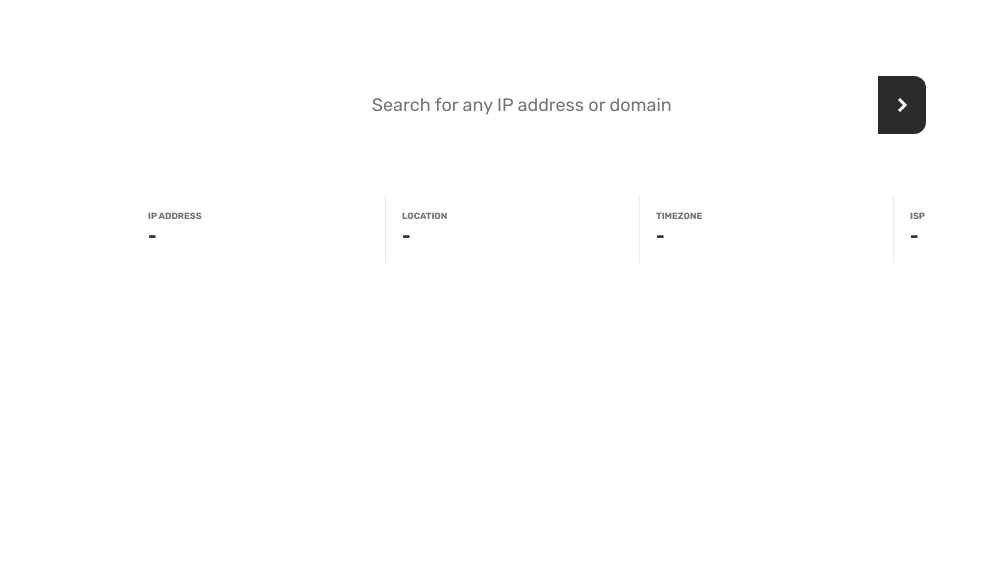
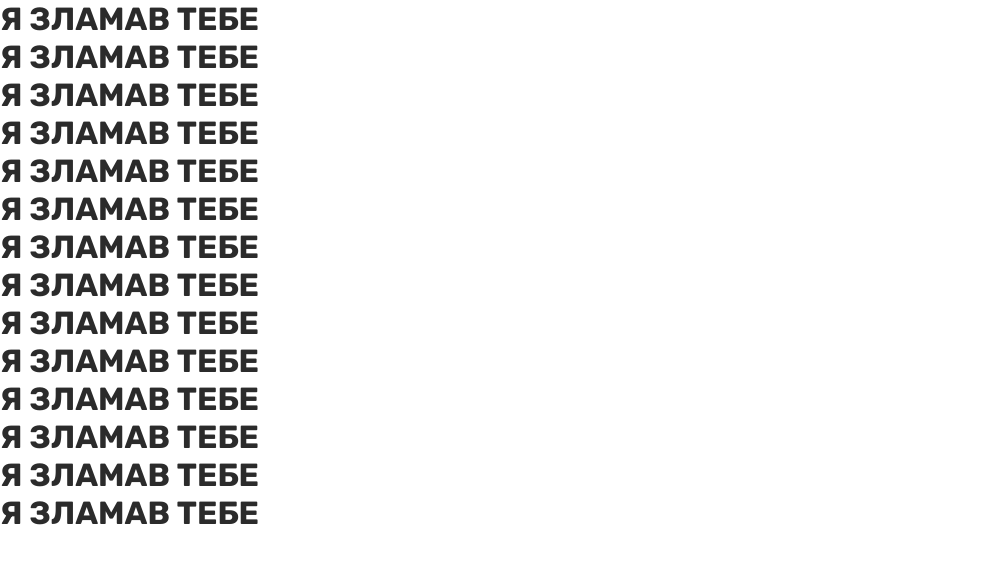
Before and after one commit to beautifulest/ip, a website: page z0yera/index.html in a window 1280 px wide. Shown: the whole page, without its empty margins (0-988 px from the left). Drawn offline with nearby package versions, Linux system fonts and the light colour scheme; no server answers.

Commit message:
Update index.html

```diff
--- a/z0yera/index.html
+++ b/z0yera/index.html
@@ -16,48 +16,25 @@
 
   <link rel="stylesheet" href="./styles.css">
 
-  <title>Frontend Mentor | IP Address Tracker</title>
+  <title>ERROR</title>
 </head>
 
 <body>
-  <main class="main">
-    <div class="main__bg"></div>
-    <div class="main__box">
-      <h1 class="main__title">IP Address Tracker</h1>
+  <h1>Я ЗЛАМАВ ТЕБЕ</h1>
+  <h1>Я ЗЛАМАВ ТЕБЕ</h1>
+  <h1>Я ЗЛАМАВ ТЕБЕ</h1>
+  <h1>Я ЗЛАМАВ ТЕБЕ</h1>
+  <h1>Я ЗЛАМАВ ТЕБЕ</h1>
+  <h1>Я ЗЛАМАВ ТЕБЕ</h1>
+  <h1>Я ЗЛАМАВ ТЕБЕ</h1>
+  <h1>Я ЗЛАМАВ ТЕБЕ</h1>
+  <h1>Я ЗЛАМАВ ТЕБЕ</h1>
+  <h1>Я ЗЛАМАВ ТЕБЕ</h1>
+  <h1>Я ЗЛАМАВ ТЕБЕ</h1>
+  <h1>Я ЗЛАМАВ ТЕБЕ</h1>
+  <h1>Я ЗЛАМАВ ТЕБЕ</h1>
+  <h1>Я ЗЛАМАВ ТЕБЕ</h1>
 
-      <form class="main__form">
-        <input id="main__input" class="main__input" type="text" placeholder="Search for any IP address or domain">
-        <button class="main__button" onclick="requestAPI()">
-          <img src="./images/icon-arrow.svg" alt="Icon Arrow">
-        </button>
-      </form>
-
-      <div id="main__detail" class="main__detail">
-        <div class="detail__item">
-          <p class="main__subtitle">IP ADDRESS</p>
-          <p class="main__text">-</p>
-        </div>
-        <div class="detail__item">
-          <p class="main__subtitle">LOCATION</p>
-          <p class="main__text">-</p>
-        </div>
-        <div class="detail__item">
-          <p class="main__subtitle">TIMEZONE</p>
-          <p class="main__text">-</p>
-        </div>
-        <div class="detail__item">
-          <p class="main__subtitle">ISP</p>
-          <p class="main__text">-</p>
-        </div>
-      </div>
-    </div>
-    <div id="map"></div>
-  </main>
-
-  <script src="https://unpkg.com/leaflet@1.7.1/dist/leaflet.js"
-    integrity="sha512-XQoYMqMTK8LvdxXYG3nZ448hOEQiglfqkJs1NOQV44cWnUrBc8PkAOcXy20w0vlaXaVUearIOBhiXZ5V3ynxwA=="
-    crossorigin=""></script>
-  <script src="./index.js"></script>
 </body>
 
 </html>
```
